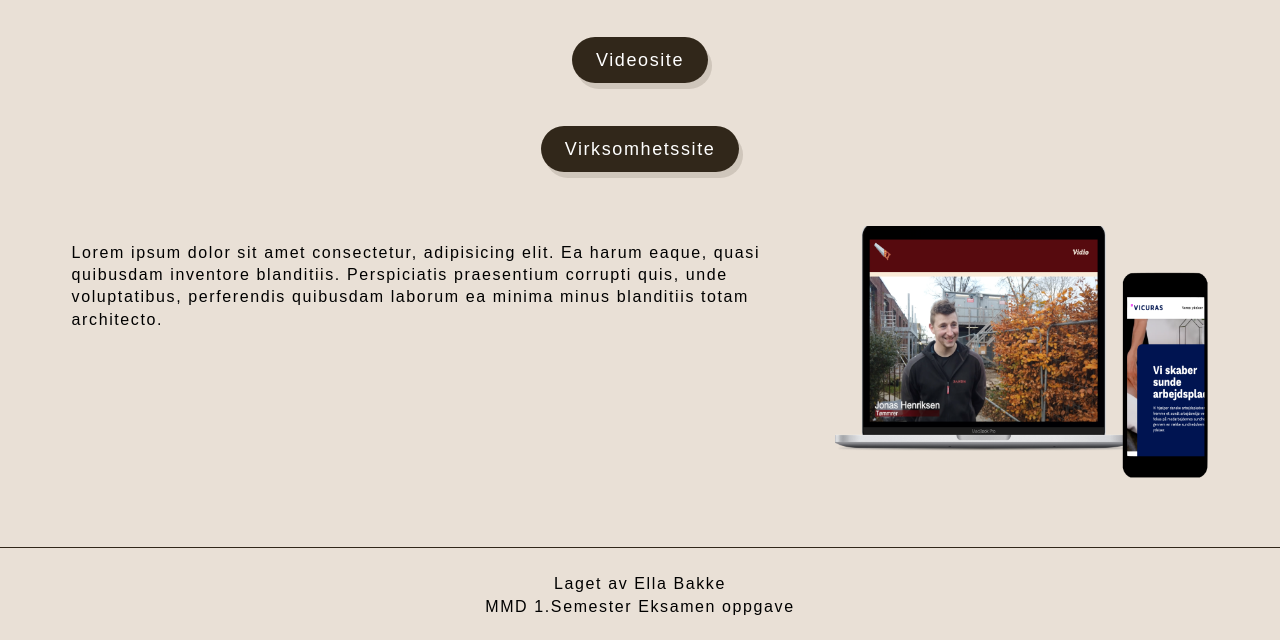
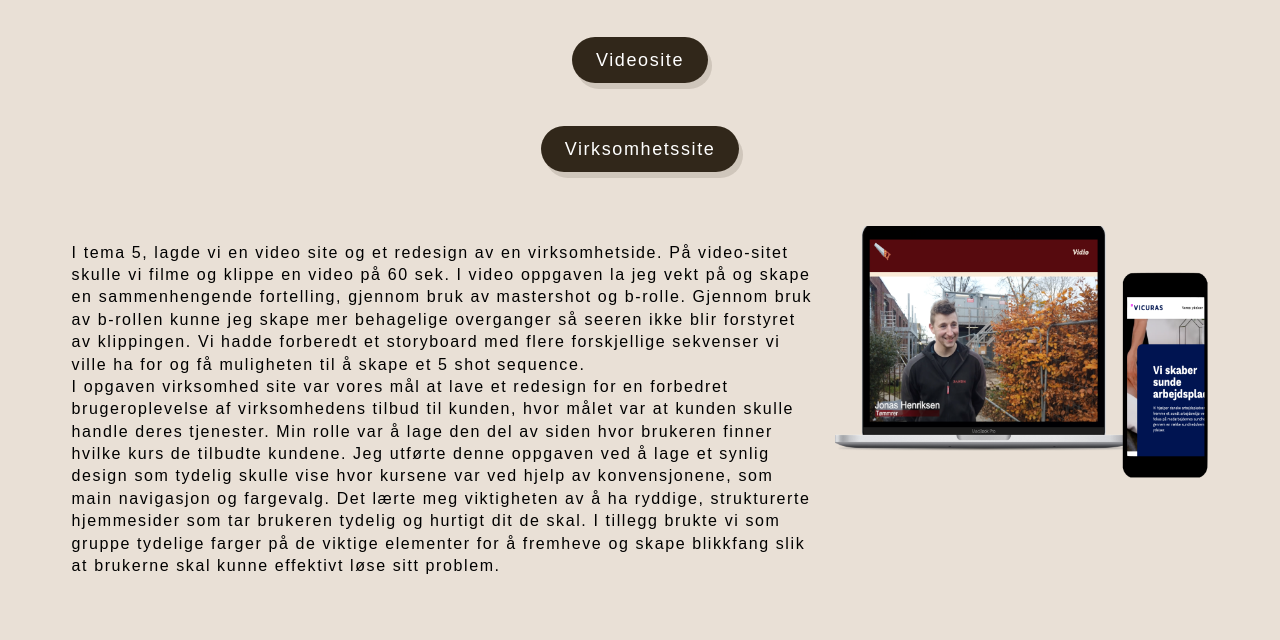
Before and after one commit to elba0001/06_portfolio, a plain HTML site: page innhold.html in a window 1280 px wide. Shown: the part 290-930 px from the top of the page. Drawn offline with Linux system fonts and the light colour scheme; a web font is replaced by a local one.

Commit message:
portfolio

```diff
--- a/innhold.html
+++ b/innhold.html
@@ -50,9 +50,24 @@
         </div>
         <div class="grid_1_1">
             <div class="text">
-                <P> Lorem ipsum dolor sit amet consectetur, adipisicing elit. Ea harum eaque, quasi quibusdam inventore
-                    blanditiis. Perspiciatis praesentium corrupti quis, unde voluptatibus, perferendis quibusdam laborum
-                    ea minima minus blanditiis totam architecto.</P>
+                <P> I tema 5, lagde vi en video site og et redesign av en virksomhetside. På video-sitet skulle vi filme
+                    og klippe en video
+                    på 60 sek. I video oppgaven la jeg vekt på og skape en sammenhengende fortelling, gjennom bruk av
+                    mastershot og b-rolle.
+                    Gjennom bruk av b-rollen kunne jeg skape mer behagelige overganger så seeren ikke blir forstyret av
+                    klippingen. Vi hadde
+                    forberedt et storyboard med flere forskjellige sekvenser vi ville ha for og få muligheten til å
+                    skape et 5 shot
+                    sequence.</p>
+                <p>I opgaven virksomhed site var vores mål at lave et redesign for en forbedret brugeroplevelse af
+                    virksomhedens tilbud til kunden, hvor målet var at kunden skulle handle deres tjenester. Min rolle
+                    var å lage den del av siden hvor brukeren finner hvilke kurs de tilbudte kundene. Jeg utførte denne
+                    oppgaven ved å lage et synlig design som tydelig skulle vise hvor kursene var ved hjelp av
+                    konvensjonene, som main navigasjon og fargevalg. Det lærte meg viktigheten av å ha ryddige,
+                    strukturerte hjemmesider som tar brukeren tydelig og hurtigt dit de skal. I tillegg brukte vi som
+                    gruppe tydelige farger på de viktige elementer for å fremheve og skape blikkfang slik at brukerne
+                    skal kunne effektivt løse sitt problem.</P>
+
             </div>
             <div>
                 <img src="img/innhold_innhold-img.png" alt="vidiosite">
--- a/style.css
+++ b/style.css
@@ -121,7 +121,6 @@ footer {
     border-radius: 50px;
     width: fit-content;
     border: none;
-
     font-size: large;
     color: white;
     box-shadow: 4px 6px #31271a24;
```
Also changed, not shown: index.html (+1 -1 lines).
